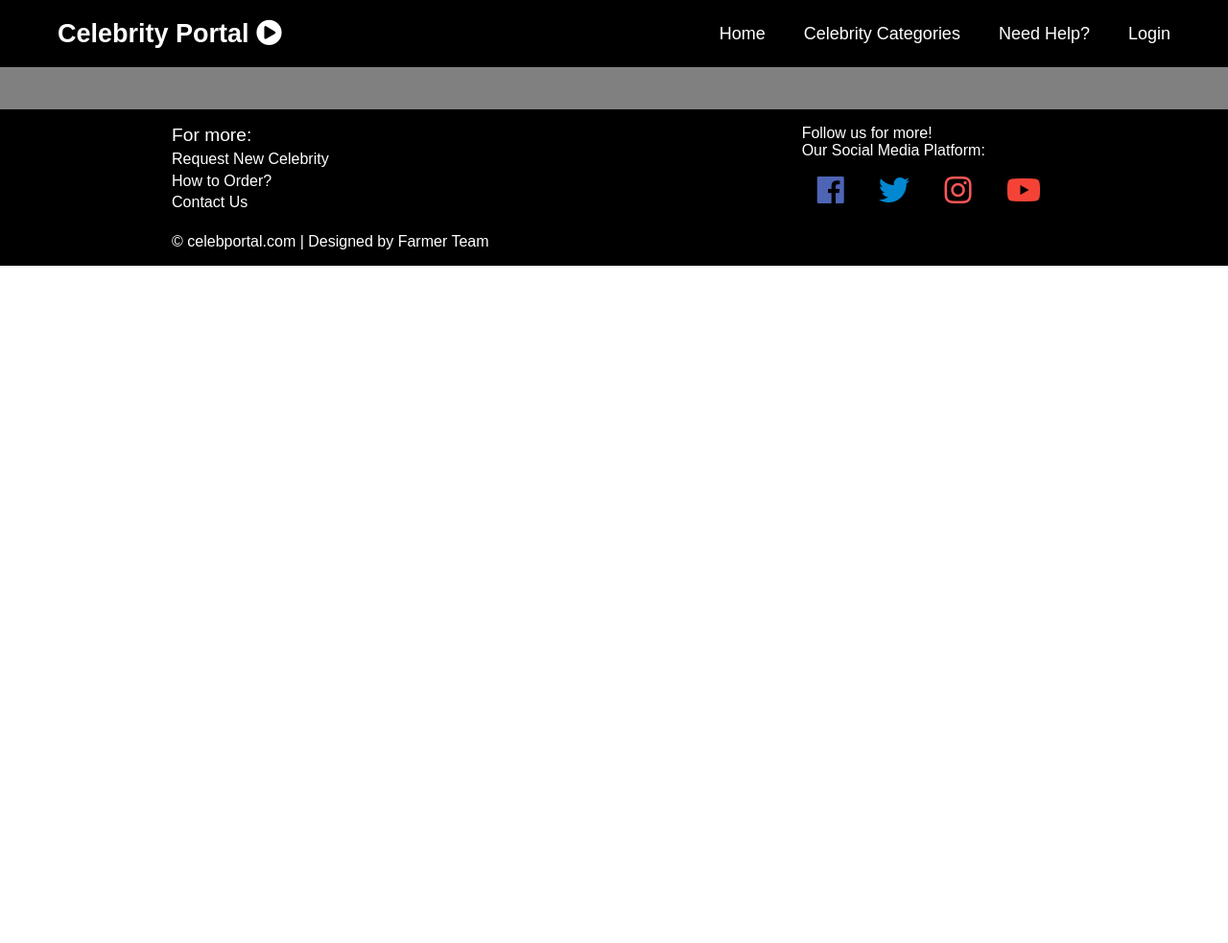
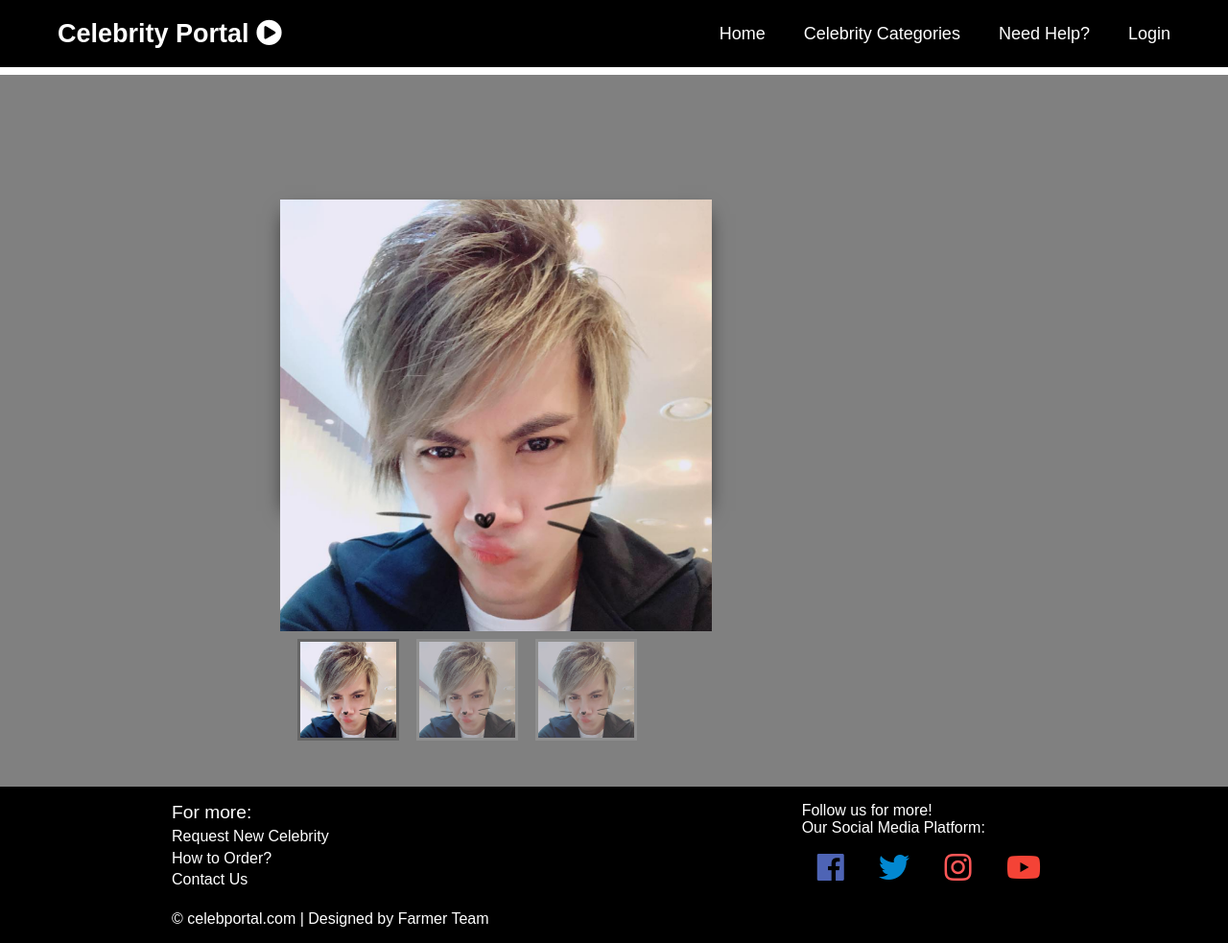
Before and after one commit to teckhuong/Personalized-Celebrity-Greetings-Portal, a PHP site: page /CelebPortalNEWW/CelebrityProfile.php in a window 1280 px wide. Shown: the whole page at 96% size. Before the commit the page ends 277 px from the top, so only its background shows below. Run offline with PHP 8.4, Linux system fonts and the light colour scheme; some libraries are stand-ins or nearby versions.

Commit message:
Profile picture

```diff
--- a/CelebPortal/CelebrityProfile.php
+++ b/CelebPortal/CelebrityProfile.php
@@ -7,52 +7,38 @@
         <meta name="viewport" content="width=device-width, initial-scale=1.0">
         <link rel="stylesheet" type="text/css" href="https://use.fontawesome.com/releases/v5.6.3/css/all.css">
         <link rel="stylesheet" type="text/css" href="profile.css">
-        <link rel="stylesheet" type="text/css" href="categorypage.css">
         </head>
      <body >
         <section class="profilerow">
-        <div class="profile-container">
-            <div class="profile-content">
-                <img class="profileSlide" scr="youtuberimage/laowu/laowu.png" alt="LAO WU" />
-                <img class="profileSlide" scr="youtuberimage/laowu/laowu.png" alt="LAO WU" />
-                <img class="profileSlide" scr="youtuberimage/laowu/laowu.png" alt="LAO WU" />
+            <div class="profile-container">
+                <div class="col-profile-12">
+                    <div class="profile-slider">
+                        <!-- Image 1 -->
+                        <input type="radio" name="slide_switch" id="img1" checked="checked" />
+                        <label for="img1">
+                            <img class="profileSlide" src="youtuberimage/laowu/laowu.png" alt="LAO WU" />
+                        </label>
+                        <img src="youtuberimage/laowu/laowu.png" alt="LAO WU" class="profile_pic" />
 
-                <div class="profile-row-padding w3-section">
-                    <div class="profile-col s4">
-                        <img class="demo profile-opacity profile-hover-opacity-off" scr="youtuberimage/laowu/laowu.png" onclick="currDiv(1)" />
-                    </div>
-                    <div class="profile-col s4">
-                        <img class="demo profile-opacity profile-hover-opacity-off" scr="youtuberimage/laowu/laowu.png" onclick="currDiv(2)" />
-                    </div>
-                    <div class="profile-col s4">
-                        <img class="demo profile-opacity profile-hover-opacity-off" scr="youtuberimage/laowu/laowu.png" onclick="currDiv(3)" />
+                        <!-- Image 2 -->
+                        <input type="radio" name="slide_switch" id="img2" />
+                        <label for="img2">
+                            <img class="profileSlide" src="youtuberimage/laowu/laowu.png" alt="LAO WU" />
+                        </label>
+                        <img src="youtuberimage/laowu/laowu.png" alt="LAO WU" class="profile_pic" />
+
+                        <!-- Image 3 -->
+                        <input type="radio" name="slide_switch" id="img3" />
+                        <label for="img3">
+                            <img class="profileSlide" src="youtuberimage/laowu/laowu.png" alt="LAO WU" />
+                        </label>
+                        <img src="youtuberimage/laowu/laowu.png" alt="LAO WU" class="profile_pic" />
                     </div>
                 </div>
             </div>
+        </section>
+        </div>
 
-        <script>
-            function currDiv(i){
-                showDivs(slideIndex = i);
-            }
-
-            function showDivs(n) {
-                var x;
-                var y = document.getElementsByClassName("profileSlide");
-                var dots = document.getElementsByClassName("demo");
-                if (n > y.length) {slideIndex = 1;}
-                if(n < 1) {slideIndex = y.length;}
-                for(x = 0; x < y.length; x++) {
-                    y[x].style.display = "none";
-                }
-                for(x = 0; x < dots.length; x++) {
-                    dots[x].className = dots[x].className.replace(" profile-opacity-off", "")
-                }
-                y[slideIndex-1].style.display = "block";
-                dots[slideIndex-1].className += " profile-opacity-off";
-            }
-        </script>
-        </div>
-         <div class="slideshow"></div>
              <!-- footer -->
             <section class="d-flex-r justify-content-space-around p-1 bg-grey" id="social">
                 <ul class="footerforhome d-flex-c" id="footer">
--- a/CelebPortal/profile.css
+++ b/CelebPortal/profile.css
@@ -10,18 +10,67 @@ html,body{
     font-family: 'Montserrat', sans-serif;
 }
 
-.profile-content {
-    max-width: 600px;
+section {
+    float: left;
+    width: 100%;
+	padding-bottom:3em;
+}
+
+.profile_pic {
+    width: 450px;
+}
+
+.profile-slider {
+    position: relative;
+    width: 450px;
+    padding-top: 320px;
+    margin: 100px auto;
+    line-height:28px;
+    box-shadow: 0 10px 20px -5px rgba(0, 0, 0, 0.75);
 }
 
 .profileSlide {
-    width: 50%;
+    width: 100px;
+}
+
+/* Style for image */
+.profile-slider>img {
+    position: absolute;
+    left: 0; top: 0;
+    transition: all 0.5s;
+}
+
+.profile-slider input[name='slide_switch'] {
     display: none;
 }
 
-.demo {
-    width: 50%;
+.profile-slider label {
+    margin: 138px 0 0 18px;
+    border: 3px solid #999;
+    float: left;
     cursor: pointer;
+    transition: all 0.5s;
+    opacity: 0.6;
+}
+
+.profile-slider label img {
+    display: block;
+}
+
+.profile-slider input[name= 'slide_switch']:checked+label {
+    border-color: #666;
+    opacity: 1;
+}
+
+/* Main images */
+.profile-slider input[name= 'slide_switch'] ~ img {
+    opacity: 0;
+    transform: scale(1.1);
+}
+
+.profile-slider input[name= 'slide_switch']:checked+label+img {
+    opacity: 1;
+    transform: scale(1);
 }
 
 .profilerow{
@@ -31,5 +80,150 @@ html,body{
 
 }
 
+/* Responsive Grids */
 
+.profile-container {
+	margin: 0 auto;
+	padding-left:12px;
+	padding-right:12px;
+}
+.profile-row:before, .profile-row:after {
+  display: table;
+  line-height: 0;
+  content: "";
+}
+
+.profile-row:after {
+  clear: both;
+}
+[class^="col-profile-"] {
+  box-sizing: border-box;
+  -webkit-box-sizing: border-box;
+  -moz-box-sizing: border-box;
+  -o-box-sizing: border-box;
+  -ms-box-sizing: border-box;
+  padding: 0 15px;
+  min-height: 1px;
+  position: relative;
+}
+
+@media (min-width: 768px) {
+    .profile-container {
+      width: 750px;
+    }
+    [class^="col-profile-"] {
+      float: left;
+      width: 49.9999999999%;
+    }
+    .col-profile-12 {
+      width: 50%;
+    }
+
+}
+
+/* footer css */
+.d-flex-c {
+    display: flex;
+    flex-direction: column;
+    flex-wrap: wrap;
+}
+.d-flex-r{
+    display: flex;
+    flex-direction: row;
+    flex-wrap: wrap;
+}
+.justify-content-space-around{
+    justify-content: space-around;
+}
+
+.p-1{
+    padding:1rem;
+}
+a{
+    color: white;
+    text-decoration: none;
+}
+p{
+    font-family: sans-serif;
+    color: white;
+}
+.text-center{
+    text-align: center;
+}
+.text-justify{
+    text-align: justify;
+}
+.font-md{
+    font-size: 1.5rem;
+}
+.text-container{
+    padding: 50px;
+}
+/* social icon */
+#social.bg-grey{
+    background-color: black;
+}
+#social li i{
+    font-size: 2rem;
+    margin: 1rem;
+}
+#social li i.fa-facebook{color: #4e64b5;}
+#social li i.fa-twitter{color: #0288d1;}
+#social li i.fa-instagram{color: #ff5757;}
+#social li i.fa-youtube{color: #f44336;}
+
+#social li i.fa-facebook:hover{
+    color: cyan;
+    border-radius: 5px;
+
+    transition: 0.5s;
+}
+#social li i.fa-twitter:hover{
+    color: cyan;
+    border-radius: 5px;
+
+    transition: 0.5s;
+}
+#social li i.fa-instagram:hover{
+    color: cyan;
+    border-radius: 5px;
+
+    transition: 0.5s;
+}
+#social li i.fa-youtube:hover{
+    color: cyan;
+    border-radius: 5px;
+
+    transition: 0.5s;
+}
+
+@media screen and (max-width:992px){
+    p{
+        font-size: 0.85rem;
+    }
+    h3{
+        font-size: 2rem;
+    }
+    .banner-text{font-size: 6rem !important;}
+}
+@media screen and (max-width:768px){
+    p{font-size: 0.75rem}
+    h3{font-size: 2rem;}
+    .banner-text h1{font-size: 5rem !important;}
+}
+.wsnc{
+    font-size: 1.2rem;
+    font-style: bold;
+    margin-bottom: 0.3rem;
+}
+.rnc{
+    font-size: 1rem;
+    margin-bottom: 0.3rem;
+}
+.rnc:hover a{
+    color: cyan;
+    border-radius: 5px;
+    box-shadow: 0 0 5px#33ffff,
+                0 0 5px#66ffff;
+}
 /*end CelebrityProfile.php css*/
```
